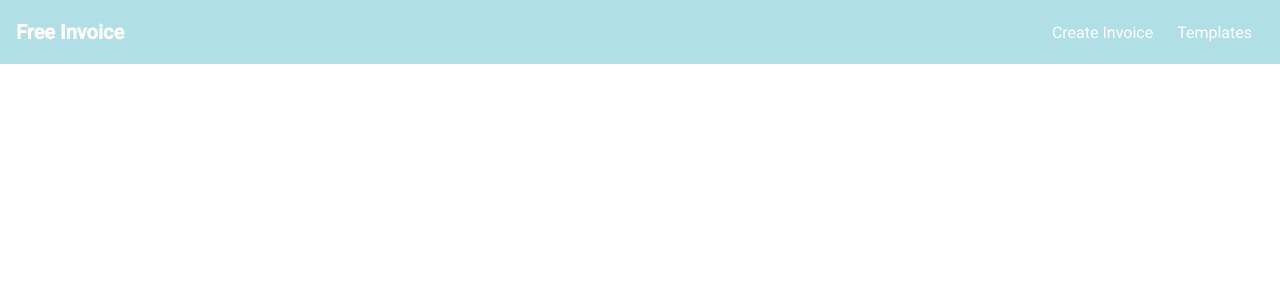
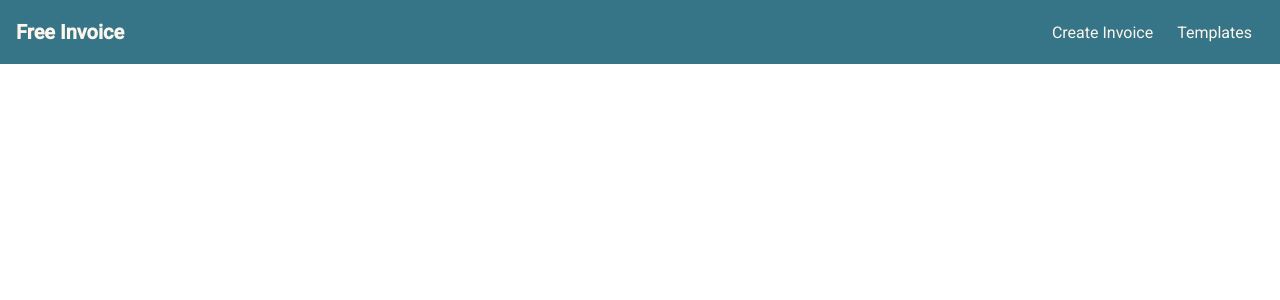
Before and after one commit to tociva/free-invoice-generator, an Angular app: page / in a window 1280 px wide. Shown: the top 300 px of the page. Built offline with nearby package versions, Linux system fonts and the light colour scheme.

Commit message:
primary colour as variable.

```diff
--- a/package.json
+++ b/package.json
@@ -39,6 +39,5 @@
     "karma-jasmine": "~5.1.0",
     "karma-jasmine-html-reporter": "~2.1.0",
     "typescript": "~5.7.2"
-  },
-  "packageManager": "yarn@4.7.0+sha512.5a0afa1d4c1d844b3447ee3319633797bcd6385d9a44be07993ae52ff4facabccafb4af5dcd1c2f9a94ac113e5e9ff56f6130431905884414229e284e37bb7c9"
+  }
 }
--- a/src/app/components/dashboard/dashboard.component.scss
+++ b/src/app/components/dashboard/dashboard.component.scss
@@ -1,3 +1,5 @@
+@use '../../../styles/variables' as *;
+
 .navbar {
   position: sticky;
   top: 0;
@@ -24,7 +26,8 @@ a.mat-button.active-link {
   background-color: rgba(255, 255, 255, 0.2);
   border-radius: 4px;
 }
+
 .custom-navbar {
-  background-color: #B0E0E6;
-  color: white;
+  background-color: $primary-color;
+  color: $on-primary-color;
 }
--- a/src/styles.scss
+++ b/src/styles.scss
@@ -1,4 +1,5 @@
 /* You can add global styles to this file, and also import other style files */
+// styles.scss
 
 html, body { height: 100%; }
 body { margin: 0; font-family: Roboto, "Helvetica Neue", sans-serif; }
--- /dev/null
+++ b/src/styles/_variables.scss
@@ -0,0 +1,2 @@
+$primary-color: #367588;
+$on-primary-color: #FDF6EC; // text on primary background
```
Also changed, not shown: 1 other file (tests, documents, lock files or other folders).
